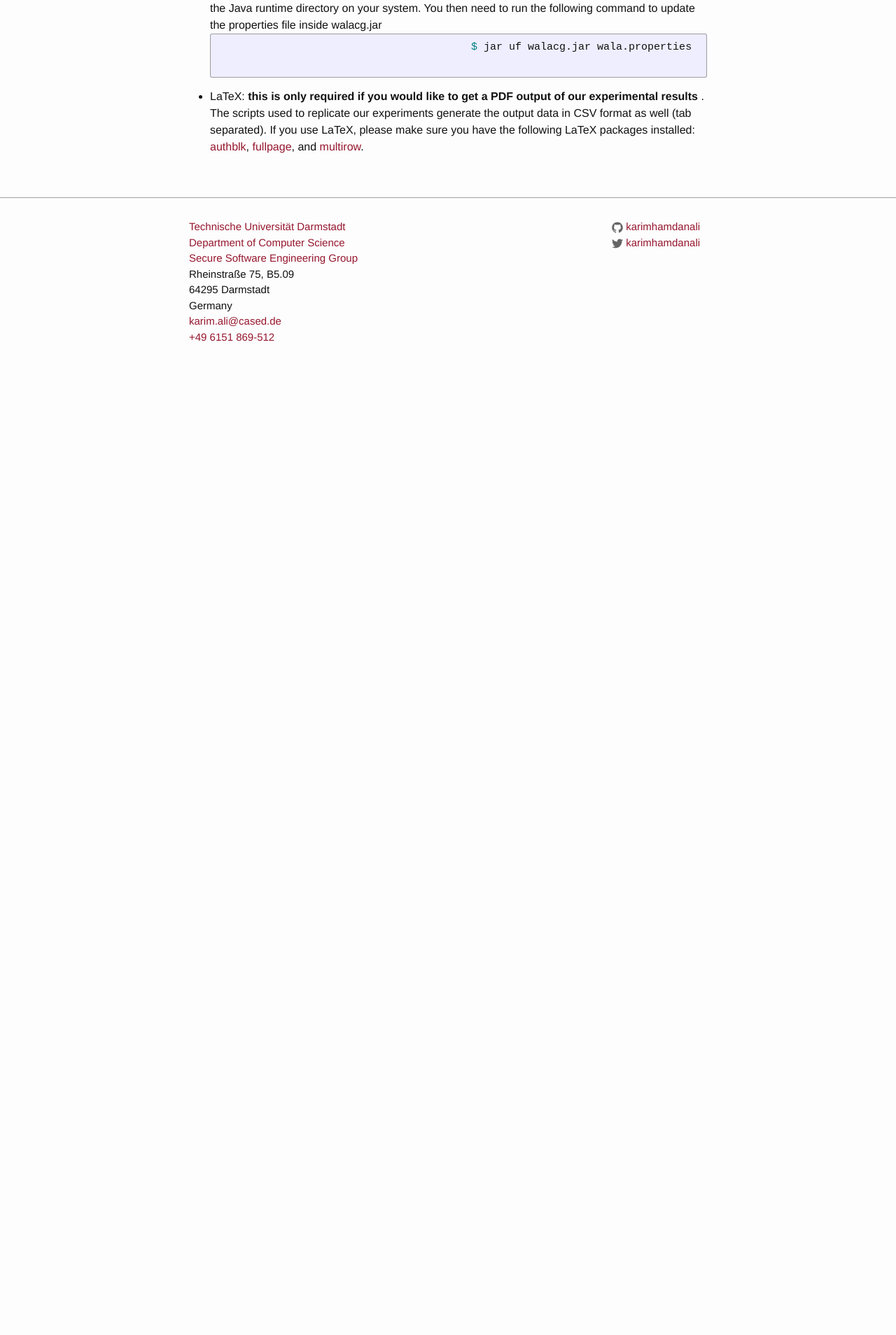
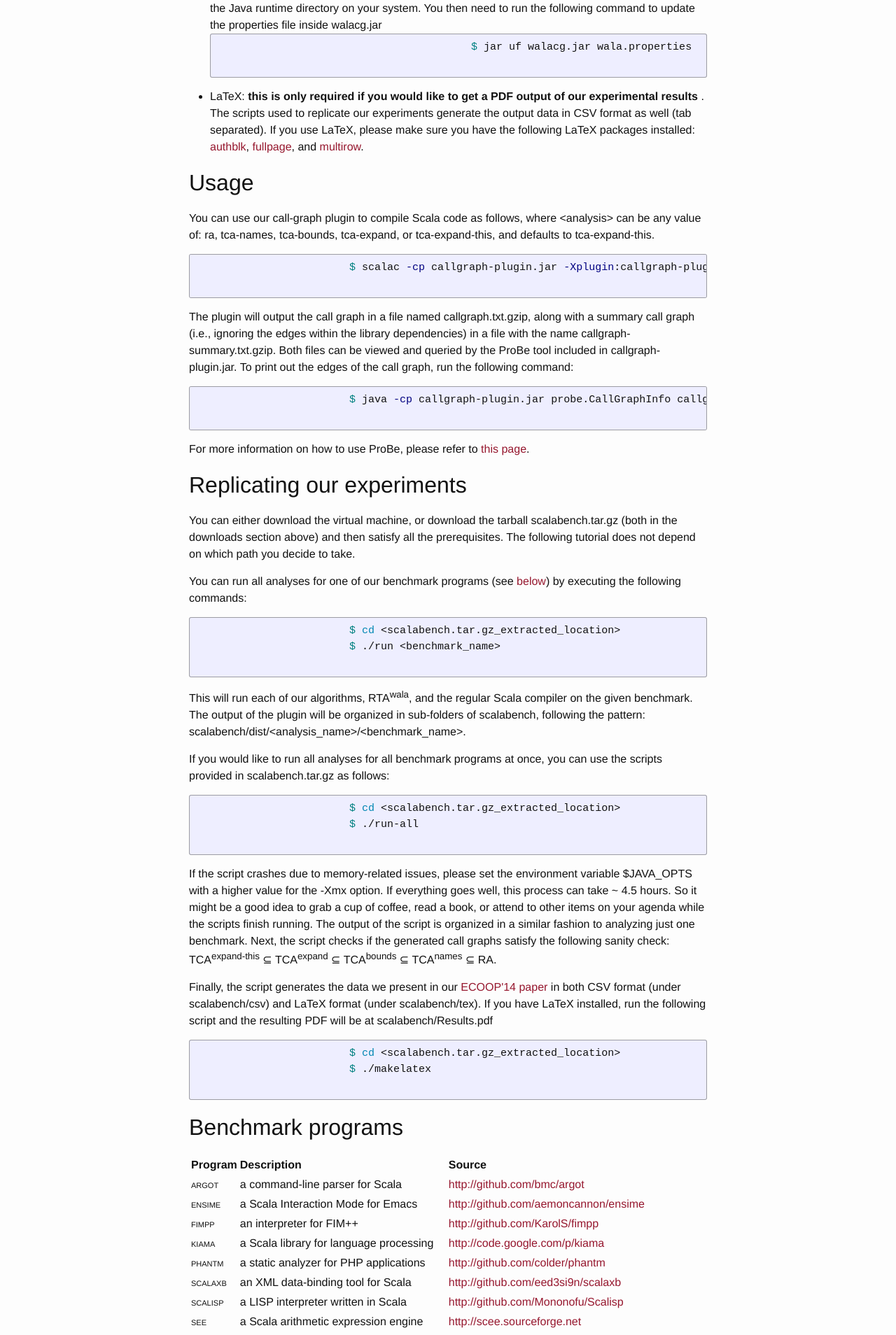
Before and after one commit to karimhamdanali/karimhamdanali.github.io, a Jekyll site: the page built from research/scalacg/index.html, in a window 1280 px wide. Shown: the part 1504-3412 px from the top of the page at 70% size. Built offline with Jekyll 4.4.1, drawn with Linux system fonts in a browser that asks for light colours; before the commit the page ends 2057 px from its top, so only the background shows below that; some of the changed text lies outside the part shown.

Commit message:
scalacg full port

```diff
--- a/_sass/_base.scss
+++ b/_sass/_base.scss
@@ -204,3 +204,10 @@ pre {
         }
     }
 }
+
+/**
+ * small caps
+ */
+.sc {
+	font-variant: small-caps;
+}
--- a/research/scalacg/index.html
+++ b/research/scalacg/index.html
@@ -113,4 +113,129 @@ tags: research
 			</li>
 		</ul>
 	</p>
+
+	<h2>Usage</h2>
+	<p>
+		You can use our call-graph plugin to compile Scala code as follows, where &lt;analysis&gt; can be any value of:
+		ra, tca-names, tca-bounds, tca-expand, or tca-expand-this, and defaults to tca-expand-this.
+		{% highlight bash %}
+			$ scalac -cp callgraph-plugin.jar -Xplugin:callgraph-plugin.jar [-P:callgraph:<analysis>] <code.scala>
+		{% endhighlight %}
+	</p>
+	<p>
+		The plugin will output the call graph in a file named callgraph.txt.gzip, along with a summary call graph
+		(i.e., ignoring the edges within the library dependencies) in a file with the name callgraph-summary.txt.gzip.
+		Both files can be viewed and queried by the ProBe tool included in callgraph-plugin.jar. To print out the edges
+		of the call graph, run the following command:
+		{% highlight bash %}
+			$ java -cp callgraph-plugin.jar probe.CallGraphInfo callgraph.txt.gzip
+		{% endhighlight %}
+		For more information on how to use ProBe, please refer to
+		<a href="http://plg.uwaterloo.ca/~olhotak/probe/schemas/callgraph.html" target="_blank">this page</a>.
+	</p>
+
+	<h2>Replicating our experiments</h2>
+	<p>
+		You can either download the virtual machine, or download the tarball scalabench.tar.gz (both in the downloads
+		section above) and then satisfy all the prerequisites. The following tutorial does not depend on which path
+		you decide to take.
+	</p>
+	<p>
+		You can run all analyses for one of our benchmark programs (see <a href="#bench">below</a>) by executing the
+		following commands:
+		{% highlight bash %}
+			$ cd <scalabench.tar.gz_extracted_location>
+			$ ./run <benchmark_name>
+		{% endhighlight %}
+		This will run each of our algorithms, RTA<sup>wala</sup>, and the regular Scala compiler on the given benchmark.
+		The output of the plugin will be organized in sub-folders of scalabench, following the pattern:
+		scalabench/dist/&lt;analysis_name&gt;/&lt;benchmark_name&gt;.
+	</p>
+	<p>
+		If you would like to run all analyses for all benchmark programs at once, you can use the scripts provided in
+		scalabench.tar.gz as follows:
+		{% highlight bash %}
+			$ cd <scalabench.tar.gz_extracted_location>
+			$ ./run-all
+		{% endhighlight %}
+		If the script crashes due to memory-related issues, please set the environment variable $JAVA_OPTS with a
+		higher value for the -Xmx option. If everything goes well, this process can take ~ 4.5 hours. So it might be a
+		good idea to grab a cup of coffee, read a book, or attend to other items on your agenda while the scripts
+		finish running. The output of the script is organized in a similar fashion to analyzing just one benchmark.
+		Next, the script checks if the generated call graphs satisfy the following sanity check: <br />
+		TCA<sup>expand-this</sup> &sube; TCA<sup>expand</sup> &sube; TCA<sup>bounds</sup> &sube; TCA<sup>names</sup> &sube; RA.
+	</p>
+	<p>
+		Finally, the script generates the data we present in our
+		<a href="{{ "/resources/pubs/confs/ecoop14.pdf" |  prepend: site.baseurl }}" target="_blank">ECOOP'14 paper</a>
+		in both CSV format (under scalabench/csv) and LaTeX format (under scalabench/tex). If you have LaTeX installed,
+		run the following script and the resulting PDF will be at scalabench/Results.pdf
+		{% highlight bash %}
+			$ cd <scalabench.tar.gz_extracted_location>
+			$ ./makelatex
+		{% endhighlight %}
+	</p>
+
+	<h2 id="bench">Benchmark programs</h2>
+	<table>
+		<thead>
+			<tr>
+				<th style="text-align:left">Program</th>
+				<th style="text-align:left">Description</th>
+				<th style="text-align:left">Source</th>
+			</tr>
+		</thead>
+		<tbody>
+			<tr>
+				<td class="sc">argot</td>
+				<td>a command-line parser for Scala</td>
+				<td><a href="http://github.com/bmc/argot" target="_blank">http://github.com/bmc/argot</a></td>
+			</tr>
+			<tr>
+				<td class="sc">ensime</td>
+				<td>a Scala Interaction Mode for Emacs</td>
+				<td><a href="http://github.com/aemoncannon/ensime" target="_blank">http://github.com/aemoncannon/ensime</a></td>
+			</tr>
+			<tr>
+				<td class="sc">fimpp</td>
+				<td>an interpreter for FIM++</td>
+				<td><a href="http://github.com/KarolS/fimpp" target="_blank">http://github.com/KarolS/fimpp</a></td>
+			</tr>
+			<tr>
+				<td class="sc">kiama</td>
+				<td>a Scala library for language processing</td>
+				<td><a href="http://code.google.com/p/kiama" target="_blank">http://code.google.com/p/kiama</a></td>
+			</tr>
+			<tr>
+				<td class="sc">phantm</td>
+				<td>a static analyzer for PHP applications</td>
+				<td><a href="http://github.com/colder/phantm" target="_blank">http://github.com/colder/phantm</a></td>
+			</tr>
+			<tr>
+				<td class="sc">scalaxb</td>
+				<td>an XML data-binding tool for Scala</td>
+				<td><a href="http://github.com/eed3si9n/scalaxb" target="_blank">http://github.com/eed3si9n/scalaxb</a></td>
+			</tr>
+			<tr>
+				<td class="sc">scalisp</td>
+				<td>a LISP interpreter written in Scala</td>
+				<td><a href="http://github.com/Mononofu/Scalisp" target="_blank">http://github.com/Mononofu/Scalisp</a></td>
+			</tr>
+			<tr>
+				<td class="sc">see</td>
+				<td>a Scala arithmetic expression engine</td>
+				<td><a href="http://scee.sourceforge.net" target="_blank">http://scee.sourceforge.net</a></td>
+			</tr>
+			<tr>
+				<td class="sc">squeryl</td>
+				<td>a Scala ORM and DSL for SQL databases</td>
+				<td><a href="http://github.com/max-l/Squeryl" target="_blank">http://github.com/max-l/Squeryl</a></td>
+			</tr>
+			<tr>
+				<td class="sc">tictactoe</td>
+				<td>the classic "tic-tac-toe" game</td>
+				<td><a href="http://github.com/nickknw/arbitrarily-sized-tic-tac-toe" target="_blank">http://github.com/nickknw/arbitrarily-sized-tic-tac-toe</a></td>
+			</tr>
+		</tbody>
+	</table>
 </div>
```
